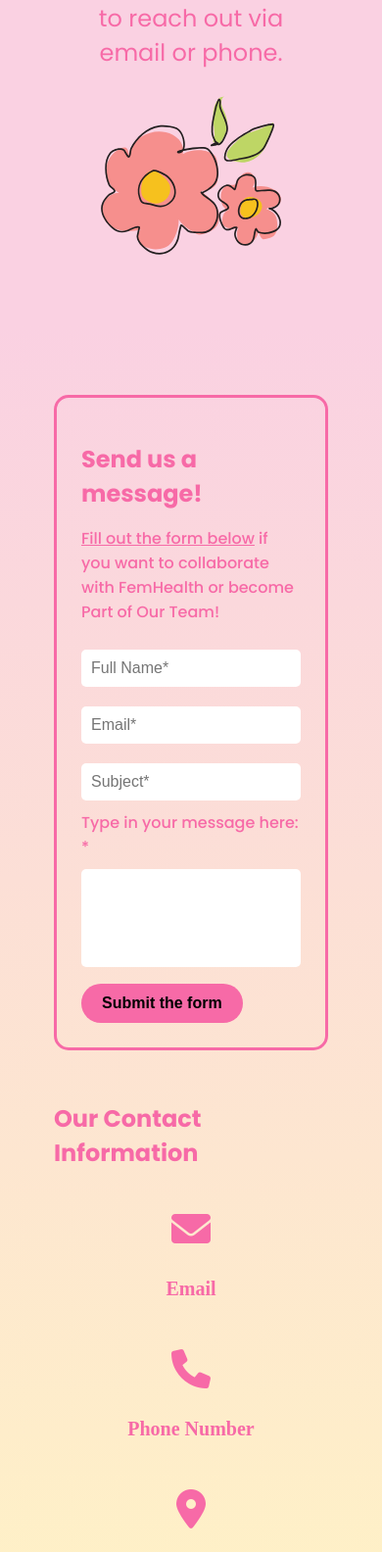
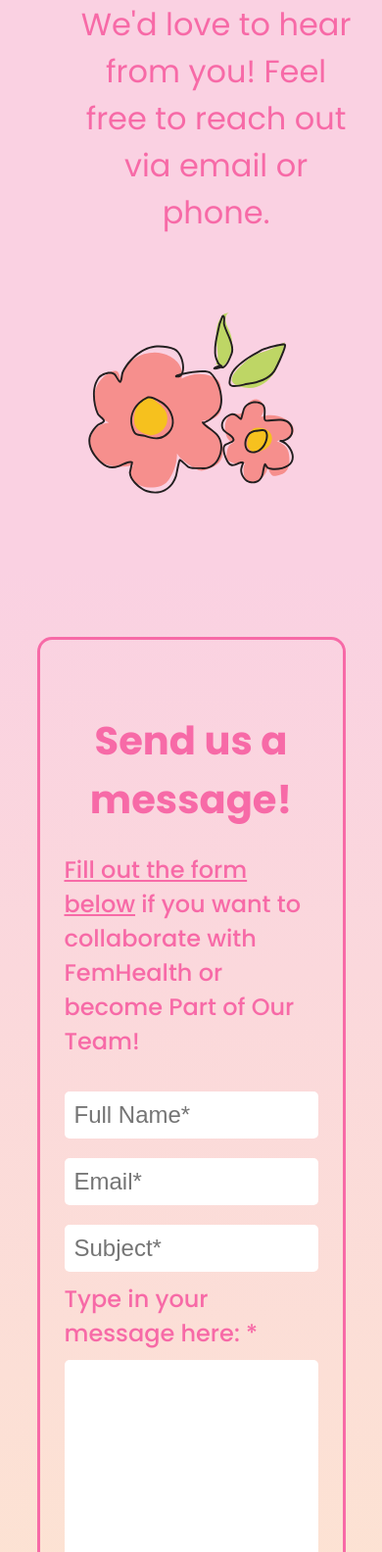
Before and after one commit to FemHealth/website, a plain HTML site: page contact.html in a window 390 px wide. Shown: the part 271-1855 px from the top of the page at 98% size. Drawn offline with Linux system fonts and the light colour scheme; a web font is replaced by a local one.

Commit message:
quick fixes with contact.html

```diff
--- a/styles/contact.css
+++ b/styles/contact.css
@@ -295,7 +295,7 @@ button:hover {
     .hero {
         padding: 2rem;
         text-align: center;
-        min-height: 60vh;
+        min-height: 100vh;
         display: flex;
         align-items: center;
         justify-content: center;
@@ -315,16 +315,16 @@ button:hover {
     }
 
     .hero-image {
-        width: 70%;
+        width: 80%;
         height: auto;
     }
 
     .hero-text h1 {
-        font-size: 2.5rem;
+        font-size: 4rem;
     }
 
     .hero-text p {
-        font-size: 1.5rem;
+        font-size: 2rem;
     }
 
     .contact-container {
@@ -334,16 +334,36 @@ button:hover {
     }
 
     .contact-form, .contact-info {
-        width: 80%;
+        width: 90%;
         margin-bottom: 2rem;
+    }
+
+    .contact-form textarea {
+        height: 250px;
+        resize: none;
+
+    }
+
+    h2 {
+        margin-top: 3rem;
+        font-size: 2.5rem;
+        text-align: center;
+    }
+
+    .contact-form p, .contact-form input, .contact-form textarea, .contact-form label, .contact-form button {
+        font-size: 1.5rem;
     }
 
     .contact-form input, .contact-form textarea {
         width: 100%;
     }
 
+    .contact-info p {
+        font-size: 1.5rem;
+    }
+
     .contact-social-icons {
-        width: 80%;
+        width: 100%;
     }
 
     .contact-social h2 {
@@ -351,15 +371,13 @@ button:hover {
     }
 
     .contact-social-icons {
-        width: 90%;
+        width: 100%;
         flex-direction: column;
         align-items: center;
     }
 
-    .fa-facebook,
-    .fa-instagram,
-    .fa-linkedin {
-        font-size: 2.5rem;
+    .contact-social .fa-facebook,  .contact-social .fa-instagram,  .contact-social .fa-linkedin, #contact .fa-envelope, #contact .fa-phone, #contact .fa-location-dot {
+        font-size: 4rem;
         margin: 15px 0;
     }
 
```
